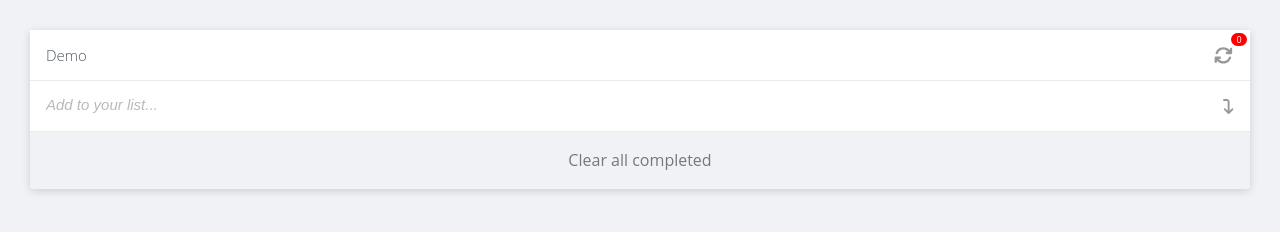
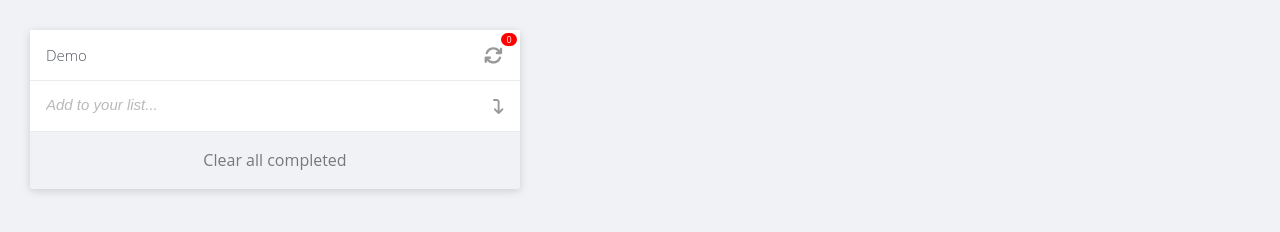
Before and after one commit to lmunozm1702/to-do-list, a website built with webpack: page src/index.html in a window 1280 px wide. Built offline with nearby package versions, Linux system fonts and the light colour scheme.

Commit message:
Fix code review issue
- I set max-with in 490 px, like the real site in https://web.archive.org/web/20180320194056/http://www.getminimalist.com:80/

```diff
--- a/src/style.css
+++ b/src/style.css
@@ -7,6 +7,7 @@ body {
   font-family: 'Open Sans', 'Lucida Grande', tahoma, verdana, arial, sans-serif;
   background: #f1f2f5;
   box-sizing: border-box;
+  max-width: 490px;
 }
 
 ul {
```
